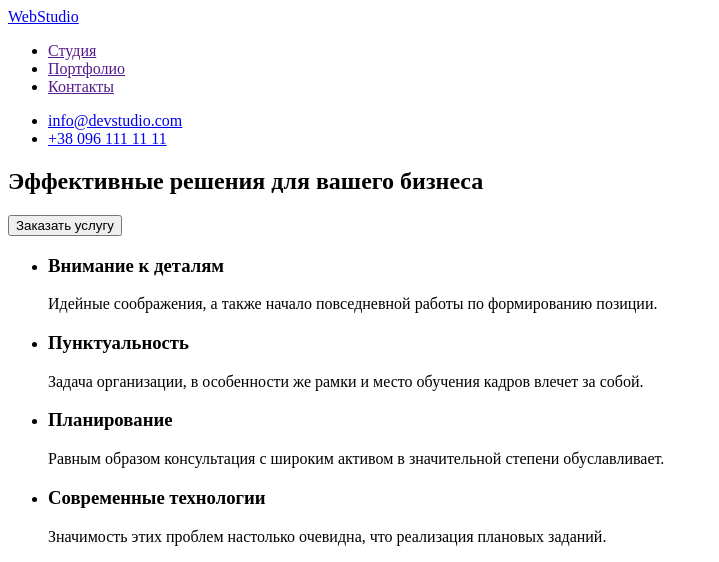
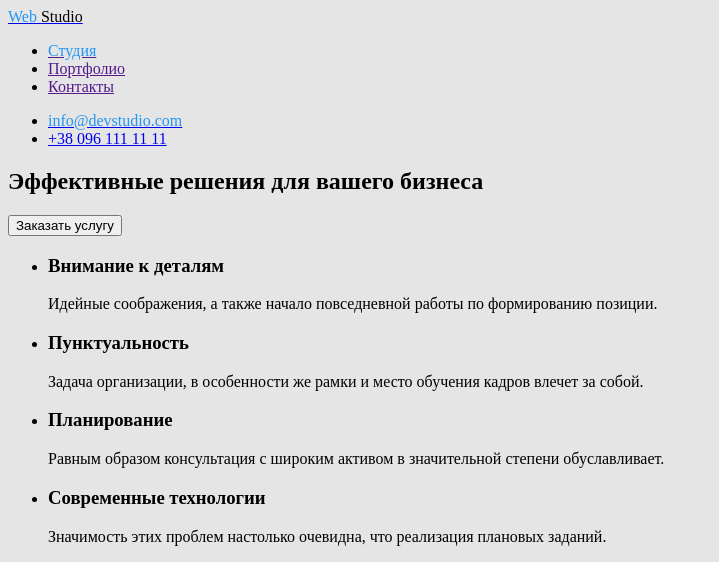
Before and after one commit to LisLeshy/goit-markup-hw-02, a plain HTML site: page index.html in a window 1280 px wide. Shown: the top 562 px of the page, without its empty margins (0-719 px from the left). Drawn offline with Linux system fonts and the light colour scheme.

Commit message:
добавил цвета в стили

```diff
--- /dev/null
+++ b/css/styles.css
@@ -0,0 +1,16 @@
+body{
+    background-color: #E5E5E5;
+}
+
+/* цвет основного текста #212121*/
+/* цвет второстепенного текста #757575 */
+/* цвет акцента #2196F3 */
+/* цвет белого текста #FFFFFF */
+/* цвет черной части лого в хедере #000000 */
+/* цвет основного фона #E5E5E5 */
+/* цвет дополнтительного фона #F5F4FA */
+/* цвет фона хедера #FFFFFF */
+/* цвет фона футера #2F303A */
+.accent-logo{color:#2196F3;}
+.main-logo{color:#000000;}
+.activ-link{color:#2196F3;}
--- a/index.html
+++ b/index.html
@@ -5,20 +5,24 @@
     <meta http-equiv="X-UA-Compatible" content="IE=edge">
     <meta name="viewport" content="width=device-width, initial-scale=1.0">
     <title>Студия</title>
+    <link rel="stylesheet" href="./css/styles.css">
 </head>
 <body>
       <!--Хедер-->
     <header>
          <nav>
-             <a href="./index.html">WebStudio</a>
+             <a href="./index.html">
+                <span class="accent-logo">Web</span>
+                <span class="main-logo">Studio</span></a>
           <ul>
-             <li><a href="">Студия</a></li>
+             <li><a href=""><span class="activ-link">Студия</span></a></li>
              <li><a href="">Портфолио</a></li>
              <li><a href="">Контакты</a></li>
           </ul>
        </nav>
         <ul>
-            <li><a href="mailto:info@devstudio.com">info@devstudio.com</a></li>
+            <li><a href="mailto:info@devstudio.com">
+                <span class="activ-link">info@devstudio.com</span></a></li>
             <li><a href="tel:+380961111111">+38 096 111 11 11</a></li>
         </ul>
     </header>
```
